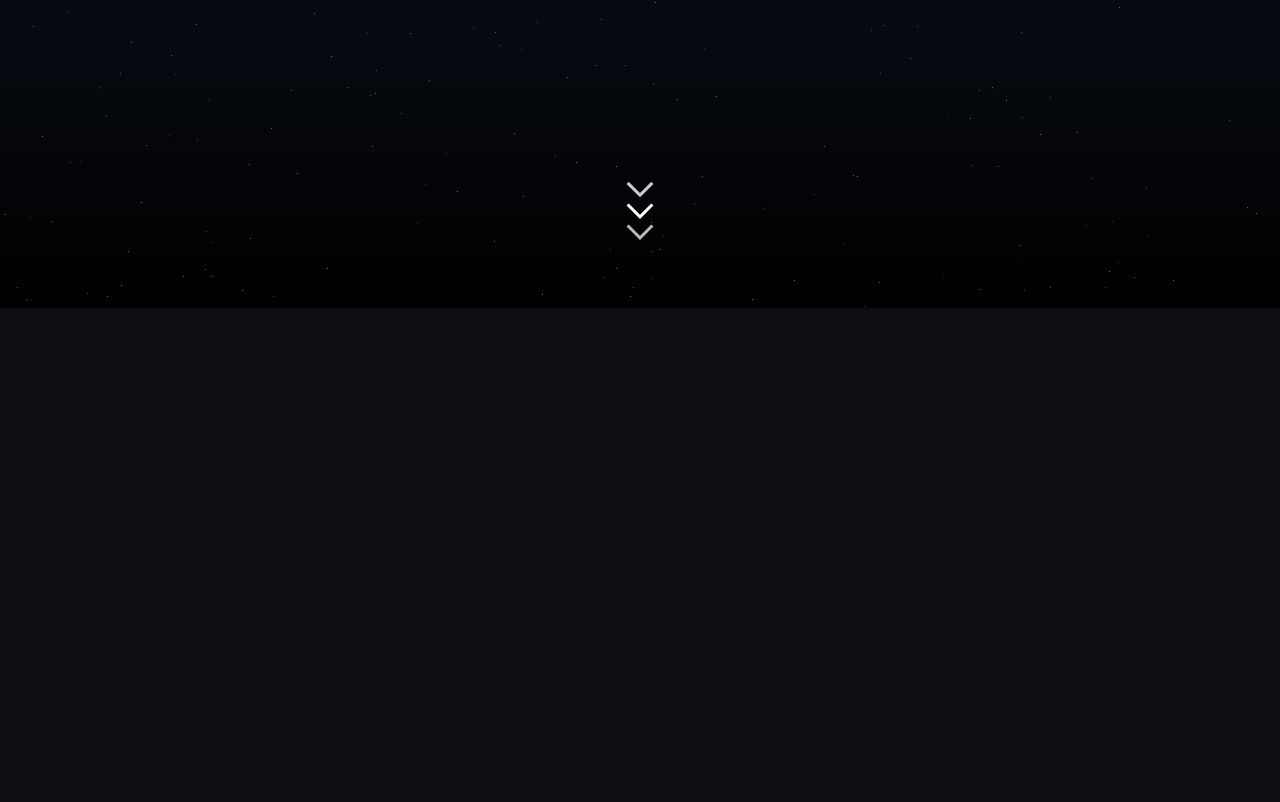
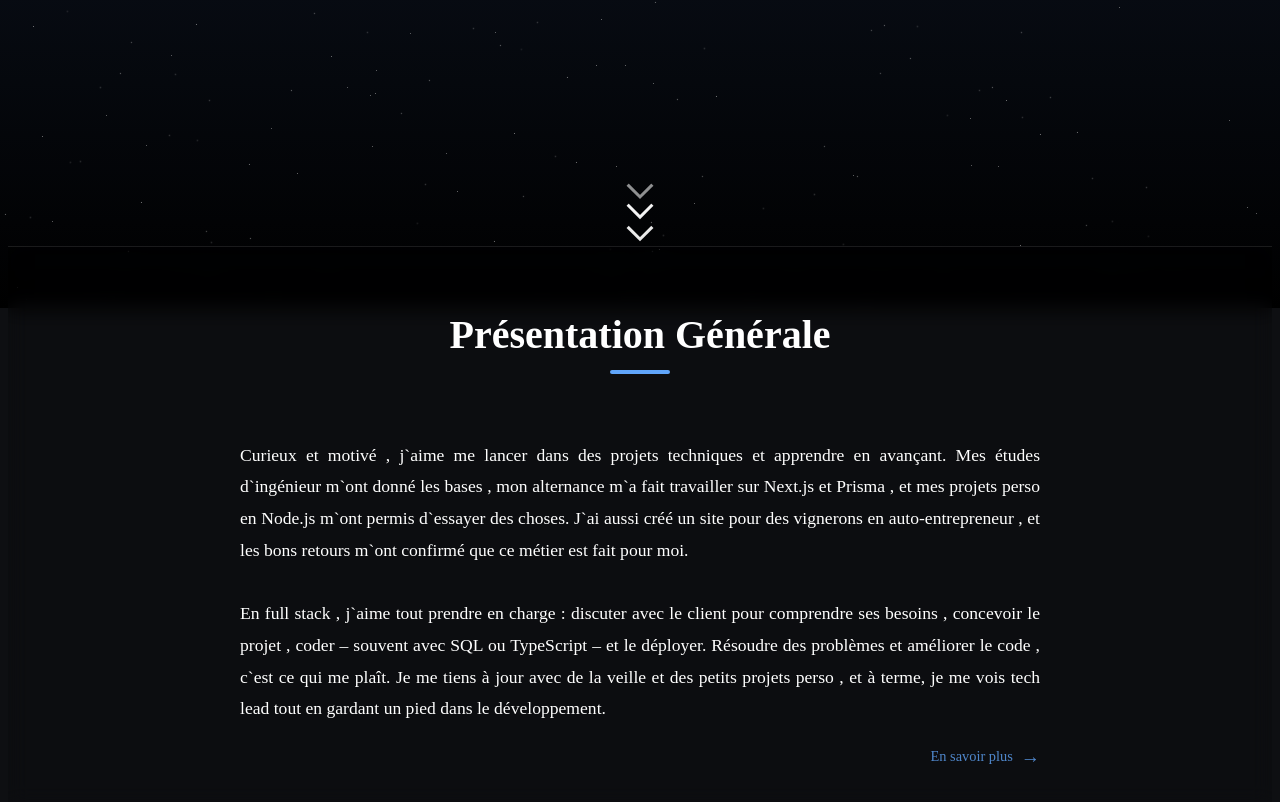
Before and after one commit to Esteban-Mo/portfolio-last, a Next.js app: page / in a window 1280 px wide. Shown: the part 492-1294 px from the top of the page. Before the commit the page ends 800 px from the top, so only its background shows below. Built offline with nearby package versions, Linux system fonts and the light colour scheme.

Commit message:
Add presentation section to home page with styles and routing; enhance layout and interactivity.

```diff
--- a/src/app/page.module.css
+++ b/src/app/page.module.css
@@ -115,3 +115,82 @@
     font-size: 1.5rem;
   }
 }
+
+/* Styles for Presentation Section */
+.presentationSection {
+  width: 100%;
+  background-color: rgba(0, 0, 0, 0.1);
+  backdrop-filter: blur(10px);
+  border-top: 1px solid rgba(255, 255, 255, 0.1);
+  padding: 4rem 1rem;
+  box-sizing: border-box;
+  cursor: pointer;
+  transition: background-color 0.3s ease;
+  z-index: 1; /* Ensure it's above StarryBackground if needed */
+}
+
+.presentationSection:hover {
+  background-color: rgba(0, 0, 0, 0.2);
+}
+
+.presentationContainer {
+  max-width: 1400px;
+  margin: 0 auto;
+  display: flex;
+  flex-direction: column;
+  align-items: center;
+  gap: 3rem;
+}
+
+.presentationTitle {
+  color: #fff;
+  font-size: clamp(2rem, 5vw, 2.5rem);
+  font-weight: 700;
+  text-align: center;
+  position: relative;
+  padding-bottom: 1rem;
+  margin: 0;
+}
+
+.presentationTitleUnderline {
+  position: absolute;
+  bottom: 0;
+  left: 50%;
+  transform: translateX(-50%);
+  width: 60px;
+  height: 4px;
+  background: #60A5FA; /* Tailwind blue-400 */
+  border-radius: 2px;
+}
+
+.presentationTextContainer {
+  width: 100%;
+  max-width: 800px;
+  margin: 0 auto;
+  color: #fff;
+  font-size: clamp(1rem, 2vw, 1.1rem);
+  line-height: 1.8;
+  text-align: justify;
+  position: relative;
+}
+
+.learnMoreLink {
+  position: absolute;
+  bottom: -2rem;
+  right: 0;
+  color: #60A5FA; /* Tailwind blue-400 */
+  font-size: 0.9rem;
+  display: flex;
+  align-items: center;
+  gap: 0.5rem;
+  opacity: 0.8;
+  transition: opacity 0.3s ease;
+}
+
+.presentationSection:hover .learnMoreLink {
+  opacity: 1; /* Make link more visible on hover */
+}
+
+.learnMoreArrow {
+  font-size: 1.2rem;
+}
--- a/src/app/page.tsx
+++ b/src/app/page.tsx
@@ -1,8 +1,13 @@
+"use client"; // Mark as client component
+
 import Image from "next/image";
+import { useRouter } from 'next/navigation'; // Import useRouter
 import styles from "./page.module.css";
 import StarryBackground from "./components/StarryBackground/StarryBackground";
 
 export default function Home() {
+  const router = useRouter(); // Initialize useRouter
+
   return (
     <div className={styles.container}>
       <StarryBackground />
@@ -29,6 +34,33 @@ export default function Home() {
         </div>
       </section>
 
+      {/* Section Présentation Générale */}
+      <section
+        id="presentation-preview"
+        className={styles.presentationSection}
+        onClick={() => router.push(`/presentation`)}
+      >
+        <div className={styles.presentationContainer}>
+          <h2 className={styles.presentationTitle}>
+            Présentation Générale
+            <div className={styles.presentationTitleUnderline}/>
+          </h2>
+
+          <div className={styles.presentationTextContainer}>
+            <p style={{ marginBottom: `2rem` }}>
+              Curieux et motivé , j`aime me lancer dans des projets techniques et apprendre en avançant. Mes études d`ingénieur m`ont donné les bases , mon alternance m`a fait travailler sur Next.js et Prisma , et mes projets perso en Node.js m`ont permis d`essayer des choses. J`ai aussi créé un site pour des vignerons en auto-entrepreneur , et les bons retours m`ont confirmé que ce métier est fait pour moi.
+            </p>
+            <p>
+              En full stack , j`aime tout prendre en charge : discuter avec le client pour comprendre ses besoins , concevoir le projet , coder – souvent avec SQL ou TypeScript – et le déployer. Résoudre des problèmes et améliorer le code , c`est ce qui me plaît. Je me tiens à jour avec de la veille et des petits projets perso , et à terme, je me vois tech lead tout en gardant un pied dans le développement.
+            </p>
+            <div className={styles.learnMoreLink}>
+              <span>En savoir plus</span>
+              <span className={styles.learnMoreArrow}>→</span>
+            </div>
+          </div>
+        </div>
+      </section>
+
     </div>
   );
 }
```
